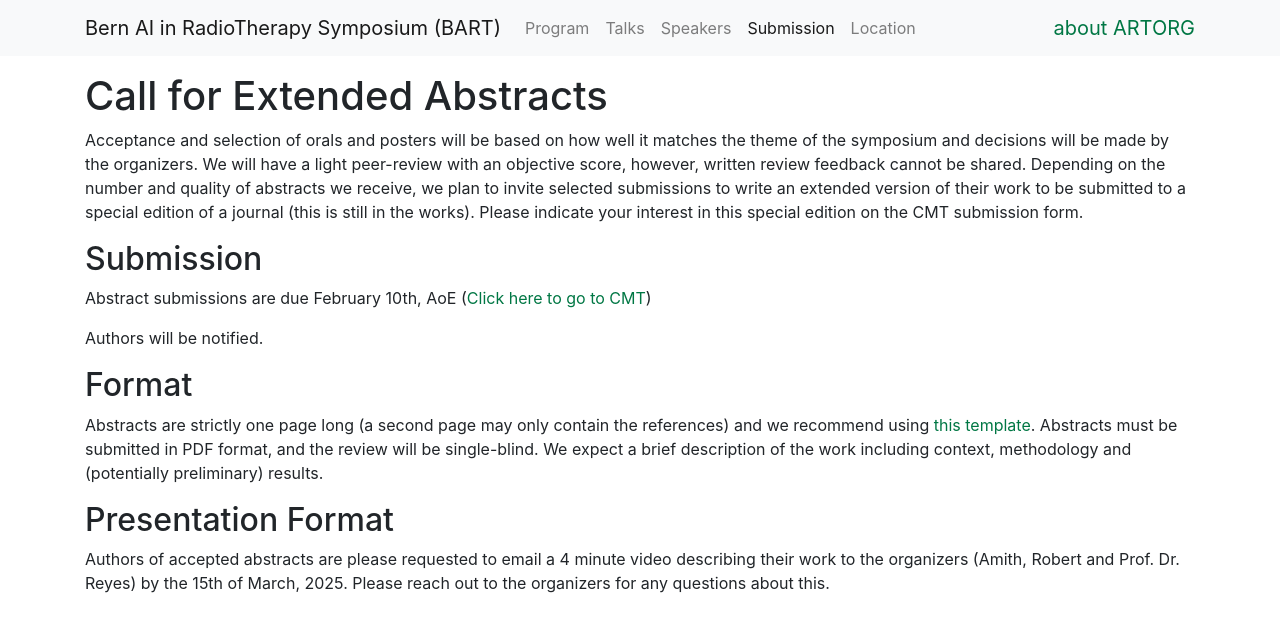
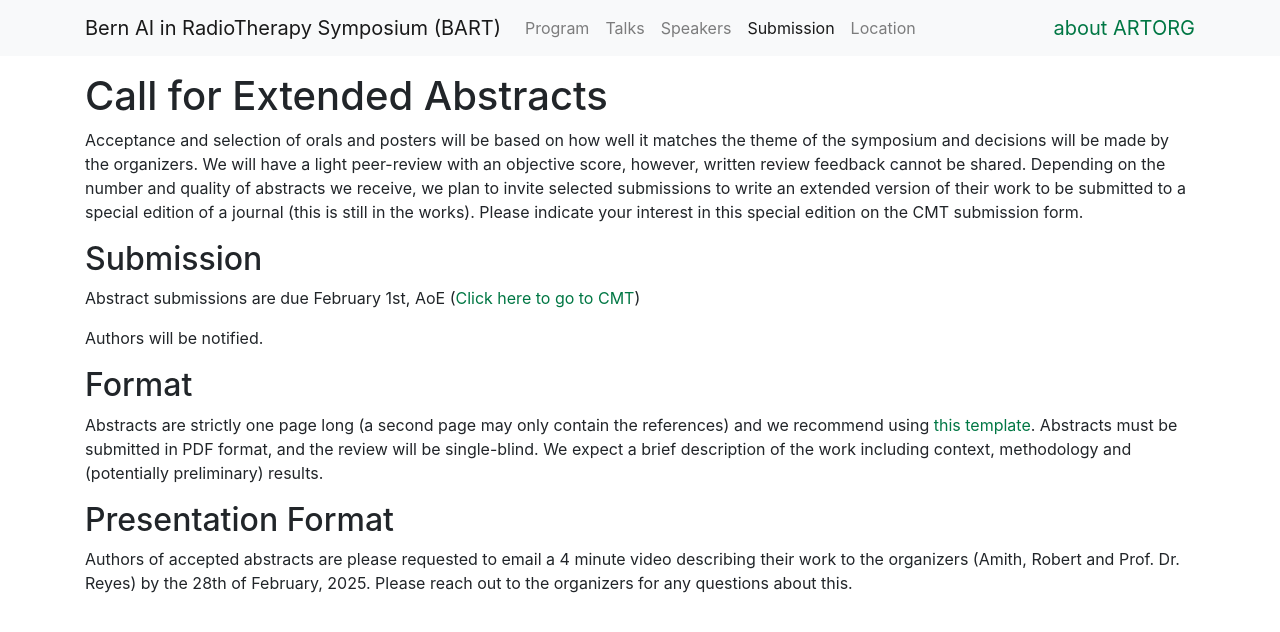
Before and after one commit to ubern-mia/bart25, a Jekyll site: the page built from submission/index.md, in a window 1280 px wide. Shown: the top 632 px of the page. Built offline with Jekyll 4.4.1, drawn with Linux system fonts in a browser that asks for light colours; our own code applies the rules of GitHub Pages for plain Markdown files.

Commit message:
minor change to submission page

```diff
--- a/submission/index.md
+++ b/submission/index.md
@@ -8,7 +8,7 @@
 
 ## Submission
 
-Abstract submissions are due February 10th, AoE ([Click here to go to CMT](https://cmt3.research.microsoft.com/BART25))
+Abstract submissions are due February 1st, AoE ([Click here to go to CMT](https://cmt3.research.microsoft.com/BART25))
 
 Authors will be notified.
 
@@ -18,4 +18,4 @@
 
 ## Presentation Format
 
-Authors of accepted abstracts are please requested to email a 4 minute video describing their work to the organizers (Amith, Robert and Prof. Dr. Reyes) by the 15th of March, 2025. Please reach out to the organizers for any questions about this.
+Authors of accepted abstracts are please requested to email a 4 minute video describing their work to the organizers (Amith, Robert and Prof. Dr. Reyes) by the 28th of February, 2025. Please reach out to the organizers for any questions about this.
```
